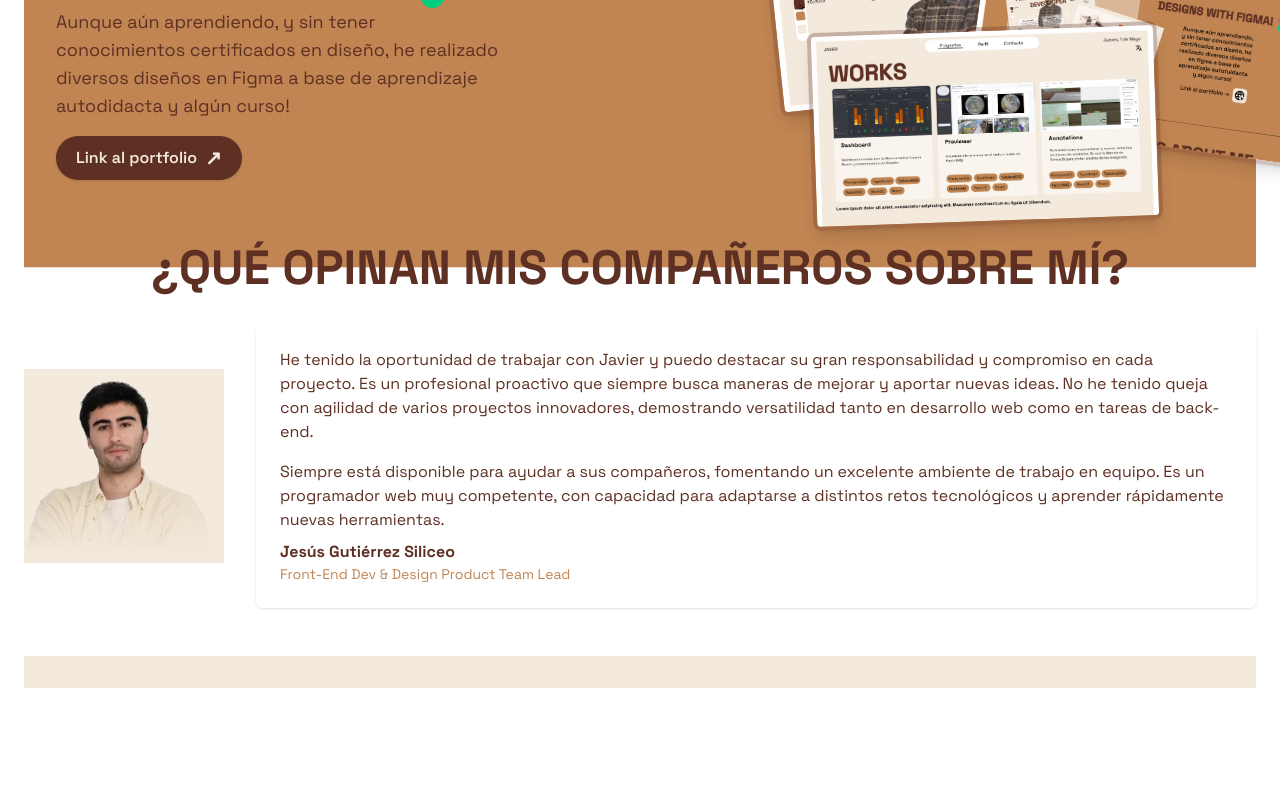
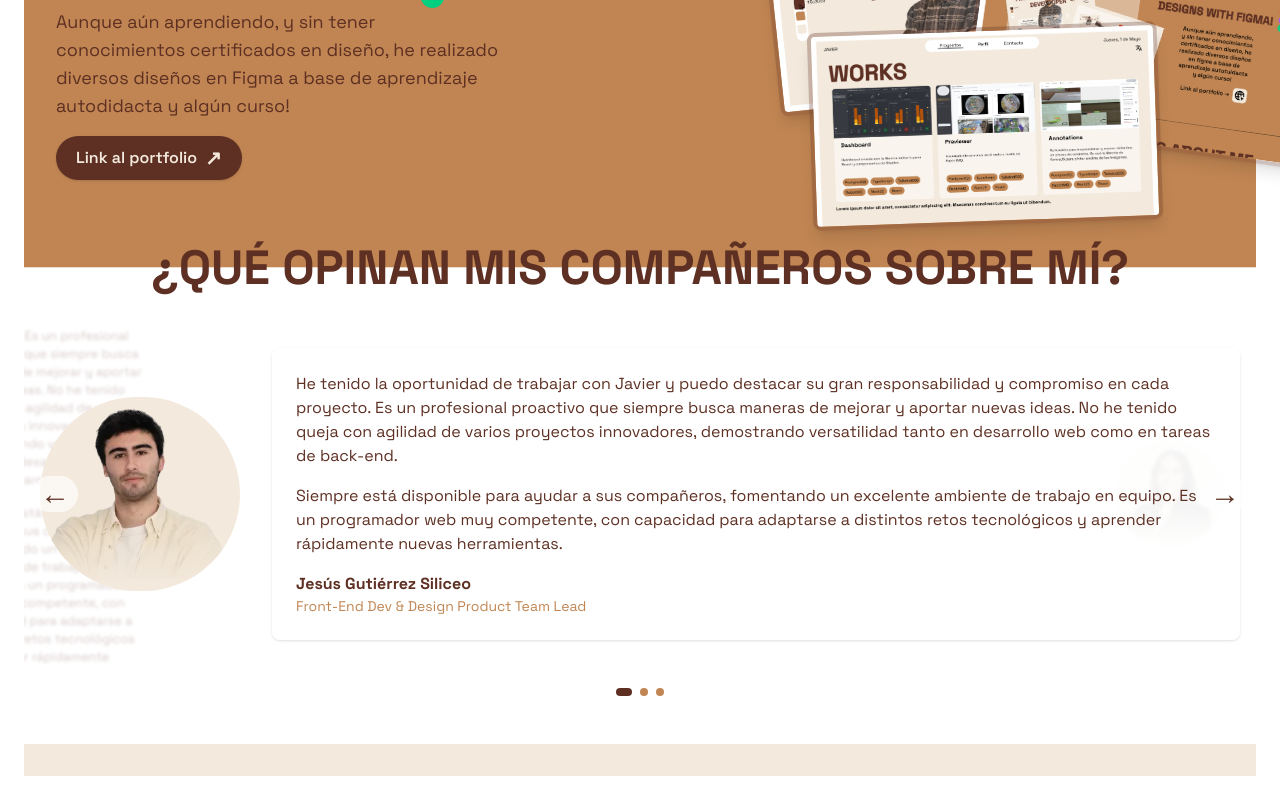
Before and after one commit to jvgemelo/javi-portfolio, a Next.js app: page /proyectos in a window 1280 px wide. Shown: the part 842-1642 px from the top of the page. Before the commit the page ends 1554 px from the top, so only its background shows below. Built offline with nearby package versions, Linux system fonts and the light colour scheme; no server answers.

Commit message:
Add testimonial carousel to projects page with swipe functionality and multiple testimonials for enhanced user experience

```diff
--- a/app/proyectos/page.tsx
+++ b/app/proyectos/page.tsx
@@ -1,5 +1,7 @@
+'use client'
 import Link from "next/link";
 import Image from "next/image";
+import { useState, useEffect } from "react";
 
 // Datos de ejemplo para los proyectos
 const projects = [
@@ -35,7 +37,125 @@ const projects = [
   },
 ];
 
+// Array de testimonios
+const testimonials = [
+  {
+    image: "/dev.webp",
+    text: [
+      "He tenido la oportunidad de trabajar con Javier y puedo destacar su gran responsabilidad y compromiso en cada proyecto. Es un profesional proactivo que siempre busca maneras de mejorar y aportar nuevas ideas. No he tenido queja con agilidad de varios proyectos innovadores, demostrando versatilidad tanto en desarrollo web como en tareas de back-end.",
+      "Siempre está disponible para ayudar a sus compañeros, fomentando un excelente ambiente de trabajo en equipo. Es un programador web muy competente, con capacidad para adaptarse a distintos retos tecnológicos y aprender rápidamente nuevas herramientas.",
+    ],
+    name: "Jesús Gutiérrez Siliceo",
+    role: "Front-End Dev & Design Product Team Lead",
+  },
+  {
+    image: "/dev2.webp", // <--- Nueva imagen
+    text: [
+      "Trabajar con Javier es realmente fácil y agradable. Siempre mantiene una actitud positiva y se involucra al máximo para lograr el mejor resultado posible. Tiene una mentalidad muy orientada a la mejora continua, buscando constantemente nuevas formas de optimizar tanto con las herramientas que usamos como explorando nuevas tecnologías.",
+      "Su enfoque en el detalle y su disposición a colaborar hacen que cualquier proyecto con él fluya de forma natural.",
+    ],
+    name: "Lucía Cilla Cuevas",
+    role: "AI R&D Engineer",
+  },
+  {
+    image: "/dev.webp",
+    text: [
+      "He tenido la oportunidad de trabajar con Javier y puedo destacar su gran responsabilidad y compromiso en cada proyecto. Es un profesional proactivo que siempre busca maneras de mejorar y aportar nuevas ideas. No he tenido queja con agilidad de varios proyectos innovadores, demostrando versatilidad tanto en desarrollo web como en tareas de back-end.",
+      "Siempre está disponible para ayudar a sus compañeros, fomentando un excelente ambiente de trabajo en equipo. Es un programador web muy competente, con capacidad para adaptarse a distintos retos tecnológicos y aprender rápidamente nuevas herramientas.",
+    ],
+    name: "Jesús Gutiérrez Siliceo",
+    role: "Front-End Dev & Design Product Team Lead",
+  }
+];
+
 export default function Projects() {
+  // Carrusel de testimonios estilo profile-photo-carousel
+  const [currentIndex, setCurrentIndex] = useState(0);
+  const [isTransitioning, setIsTransitioning] = useState(false);
+  const [touchStartX, setTouchStartX] = useState<number | null>(null);
+  const [touchEndX, setTouchEndX] = useState<number | null>(null);
+
+  const testimonialsCount = testimonials.length;
+
+  // Índices adyacentes
+  const prevIndex = (currentIndex - 1 + testimonialsCount) % testimonialsCount;
+  const nextIndex = (currentIndex + 1) % testimonialsCount;
+
+  // Navegación
+  const goToNext = () => {
+    if (isTransitioning || testimonialsCount <= 1) return;
+    setIsTransitioning(true);
+    setCurrentIndex((prev) => (prev + 1) % testimonialsCount);
+    setTimeout(() => setIsTransitioning(false), 500);
+  };
+
+  const goToPrevious = () => {
+    if (isTransitioning || testimonialsCount <= 1) return;
+    setIsTransitioning(true);
+    setCurrentIndex((prev) => (prev - 1 + testimonialsCount) % testimonialsCount);
+    setTimeout(() => setIsTransitioning(false), 500);
+  };
+
+  // Swipe handlers
+  const minSwipeDistance = 50;
+  const onTouchStart = (e: React.TouchEvent) => {
+    setTouchEndX(null);
+    setTouchStartX(e.targetTouches[0].clientX);
+  };
+  const onTouchMove = (e: React.TouchEvent) => {
+    setTouchEndX(e.targetTouches[0].clientX);
+  };
+  const onTouchEnd = () => {
+    if (!touchStartX || !touchEndX) return;
+    const distance = touchStartX - touchEndX;
+    if (distance > minSwipeDistance) {
+      goToNext();
+    } else if (distance < -minSwipeDistance) {
+      goToPrevious();
+    }
+  };
+
+  // Renderizado de cada testimonio
+  function TestimonialCard({ testimonial, size, blur, opacity, zIndex }: {
+    testimonial: typeof testimonials[0],
+    size: "lg" | "sm",
+    blur?: boolean,
+    opacity?: number,
+    zIndex?: number,
+  }) {
+    return (
+      <div
+        className={`
+          relative flex flex-col md:flex-row items-center gap-8
+          transition-all duration-500 ease-in-out
+          ${size === "lg" ? "w-full md:w-[1200px] scale-100" : "w-2/3 md:w-[400px] scale-90"}
+        `}
+        style={{
+          filter: blur ? "blur(2px)" : undefined,
+          opacity: opacity ?? 1,
+          zIndex: zIndex ?? 1,
+        }}
+      >
+        <div className="flex-shrink-0">
+          <Image
+            src={testimonial.image}
+            alt="Testimonio"
+            width={size === "lg" ? 200 : 120}
+            height={size === "lg" ? 200 : 120}
+            className="bg-crema rounded-full"
+          />
+        </div>
+        <div className={`bg-white/80 rounded-lg shadow p-6 text-chocolate text-base flex-1 ${size === "lg" ? "" : "text-sm"}`}>
+          {testimonial.text.map((paragraph, idx) => (
+            <p className="mb-4" key={idx}>{paragraph}</p>
+          ))}
+          <div className="font-bold mt-2">{testimonial.name}</div>
+          <div className="text-sm text-caramelo">{testimonial.role}</div>
+        </div>
+      </div>
+    );
+  }
+
   return (
     <div className="min-h-screen bg-crema">
       {/* Título principal */}
@@ -103,22 +223,88 @@ export default function Projects() {
 
       {/* Sección Testimonios */}
       <section className="w-full bg-white pb-12 px-4 md:px-0 border-t border-caramelo/30">
-        <div className="">
-          <h2 className="text-3xl md:text-5xl font-bold text-chocolate mb-8 text-center -mt-6">¿QUÉ OPINAN MIS COMPAÑEROS SOBRE MÍ?</h2>
-          <div className="flex flex-col md:flex-row items-center gap-8 max-w-screen-2xl mx-auto">
-            <div className="flex-shrink-0">
-              <Image src="/dev.webp" alt="Testimonio" width={200} height={200} className="bg-crema" />
+        <div>
+          <h2 className="text-3xl md:text-5xl font-bold text-chocolate mb-8 text-center -mt-6">
+            ¿QUÉ OPINAN MIS COMPAÑEROS SOBRE MÍ?
+          </h2>
+          <div
+            className="relative flex justify-center items-center h-[340px] overflow-hidden"
+            onTouchStart={onTouchStart}
+            onTouchMove={onTouchMove}
+            onTouchEnd={onTouchEnd}
+          >
+            {/* Testimonio anterior */}
+            <div
+              className={`
+                absolute left-0 top-1/2 -translate-y-1/2
+                transition-all duration-500 ease-in-out
+                ${isTransitioning ? "translate-x-[-120%]" : "translate-x-[-60%]"}
+                hidden md:block
+              `}
+              style={{ zIndex: 1, opacity: 0.5 }}
+            >
+              <TestimonialCard testimonial={testimonials[prevIndex]} size="sm" blur opacity={0.5} />
             </div>
-            <div className="bg-white/80 rounded-lg shadow p-6 text-chocolate text-base">
-              <p className="mb-4">
-                He tenido la oportunidad de trabajar con Javier y puedo destacar su gran responsabilidad y compromiso en cada proyecto. Es un profesional proactivo que siempre busca maneras de mejorar y aportar nuevas ideas. No he tenido queja con agilidad de varios proyectos innovadores, demostrando versatilidad tanto en desarrollo web como en tareas de back-end.
-              </p>
-              <p className="mb-2">
-                Siempre está disponible para ayudar a sus compañeros, fomentando un excelente ambiente de trabajo en equipo. Es un programador web muy competente, con capacidad para adaptarse a distintos retos tecnológicos y aprender rápidamente nuevas herramientas.
-              </p>
-              <div className="font-bold mt-2">Jesús Gutiérrez Siliceo</div>
-              <div className="text-sm text-caramelo">Front-End Dev & Design Product Team Lead</div>
+            {/* Testimonio actual */}
+            <div
+              className={`
+                relative z-10 transition-all duration-500 ease-in-out
+                ${isTransitioning ? "scale-95" : "scale-100"}
+              `}
+              style={{
+                transform: isTransitioning
+                  ? "translateX(-60%) scale(0.95)"
+                  : "translateX(0) scale(1)",
+              }}
+            >
+              <TestimonialCard testimonial={testimonials[currentIndex]} size="lg" />
             </div>
+            {/* Testimonio siguiente */}
+            <div
+              className={`
+                absolute right-0 top-1/2 -translate-y-1/2
+                transition-all duration-500 ease-in-out
+                ${isTransitioning ? "translate-x-[120%]" : "translate-x-[60%]"}
+                hidden md:block
+              `}
+              style={{ zIndex: 1, opacity: 0.5 }}
+            >
+              <TestimonialCard testimonial={testimonials[nextIndex]} size="sm" blur opacity={0.5} />
+            </div>
+            {/* Flechas */}
+            <button
+              onClick={goToPrevious}
+              className="absolute left-2 top-1/2 -translate-y-1/2 text-chocolate text-3xl font-bold px-2 hover:text-caramelo transition z-20 bg-white/70 rounded-full"
+              aria-label="Anterior"
+              disabled={isTransitioning}
+            >
+              &#8592;
+            </button>
+            <button
+              onClick={goToNext}
+              className="absolute right-2 top-1/2 -translate-y-1/2 text-chocolate text-3xl font-bold px-2 hover:text-caramelo transition z-20 bg-white/70 rounded-full"
+              aria-label="Siguiente"
+              disabled={isTransitioning}
+            >
+              &#8594;
+            </button>
+          </div>
+          {/* Indicadores de puntos */}
+          <div className="flex justify-center gap-2 mt-6">
+            {testimonials.map((_, index) => (
+              <button
+                key={index}
+                className={`w-2 h-2 rounded-full transition-all ${
+                  index === currentIndex ? 'bg-chocolate w-4' : 'bg-caramelo'
+                }`}
+                onClick={() => {
+                  if (isTransitioning || index === currentIndex) return;
+                  setIsTransitioning(true);
+                  setCurrentIndex(index);
+                  setTimeout(() => setIsTransitioning(false), 500);
+                }}
+              />
+            ))}
           </div>
         </div>
       </section>
```
Also changed, not shown: public/dev2.webp (added).
